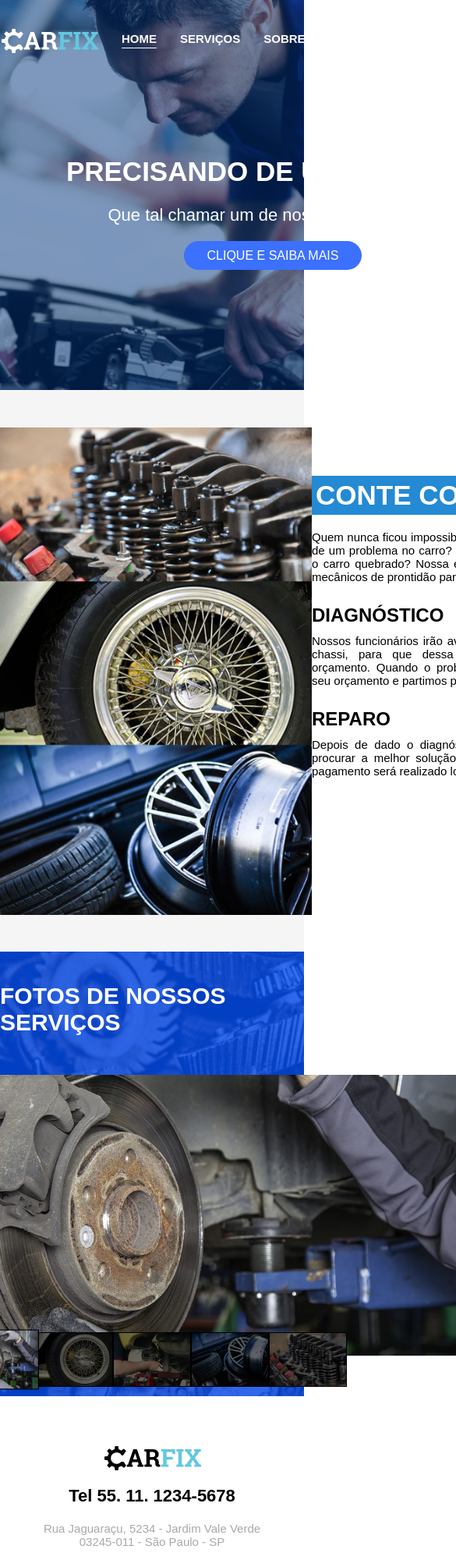
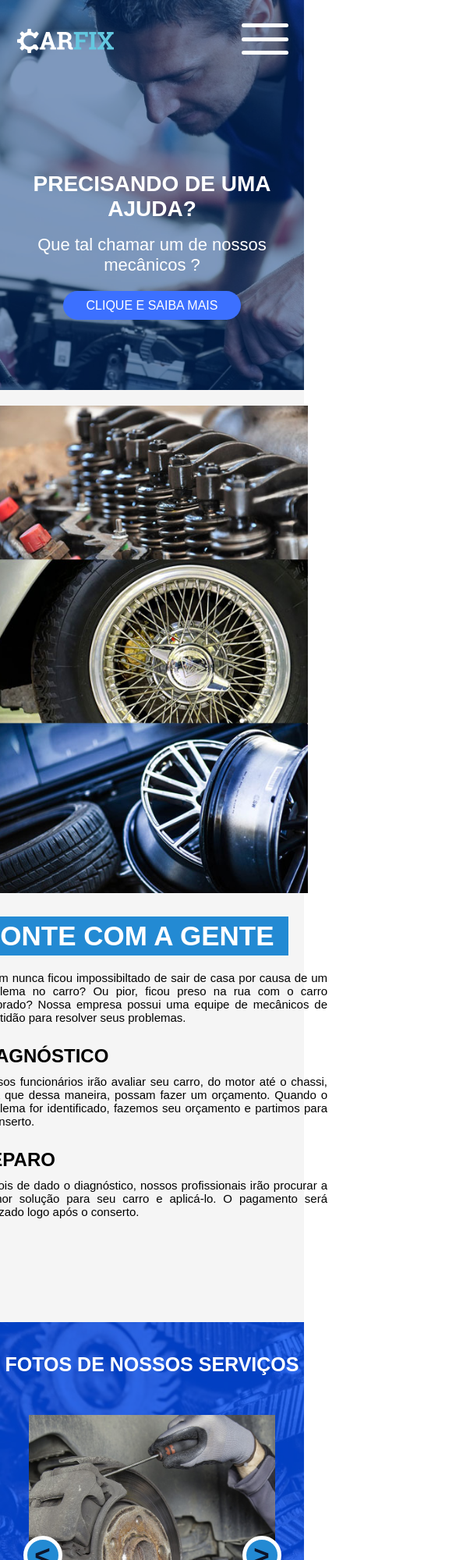
Before and after one commit to leandroSiq1/carfix, a plain HTML site: page index.html in a window 390 px wide. Shown: the top 2000 px of the page at 78% size, 585 px wide, since content can reach past the window. Drawn offline with Linux system fonts and the light colour scheme.

Commit message:
adicionando responsividade

```diff
--- a/css/style.css
+++ b/css/style.css
@@ -29,7 +29,7 @@ div.container-landing-page header {
     height: 50px;
 
     margin: auto;
-    padding-top: 50px;
+    padding: 50px 20px 0 20px;
 
     display: flex;
     align-items: center;
@@ -63,6 +63,28 @@ div.container-landing-page header nav ul li a:hover {
 div.container-landing-page header nav ul li a.select {
     border-bottom: 1px solid #fff;
     padding-bottom: 3px;
+}
+
+div.container-landing-page header .menu {
+    width: 60px;
+    height: 40px;
+
+    background: none;
+
+    display: none;
+    opacity: 0;
+    visibility: hidden;
+    align-items: center;
+    justify-content: space-between;
+    flex-direction: column;
+}
+
+div.container-landing-page header .menu .line {
+    width: 100%;
+    height: 5px;
+
+    background: #fff;
+    border-radius: 10px;
 }
 
 div.content-landing-page {
@@ -224,7 +246,7 @@ div.container-galery button {
 }
 
 div.container-galery button:hover {
-    background: #fff;=
+    background: #fff;
 }
 
 div.container-galery button.skip {
@@ -344,3 +366,109 @@ footer span {
         opacity: 1;
     }
 }
+
+/** Responsive */
+
+@media (max-width: 650px) {
+    div.container-landing-page header nav ul {
+        display: none;
+    }
+
+    div.container-landing-page header .menu {
+        display: flex;
+        opacity: 1;
+        visibility: visible;
+        cursor: pointer;
+    }
+
+    div.container-landing-page header .menu:hover {
+        transition: .2s;
+        transform: scale(1.1);
+    }
+
+    div.content-landing-page {
+        max-width: 90%;
+        height: 200px;
+        padding: 20px;
+
+        color: #fff;
+        font-family: sans-serif;
+        text-align: center;
+    }
+
+    div.content-landing-page h1 {
+        font-size: 28px;
+        padding-bottom: 17px;
+    }
+}
+
+@media (max-width: 990px) {
+    section.servicos {
+        height: auto;
+        padding: 20px;
+    }
+
+    div.container-servicos {
+        display: flex;
+        align-items: center;
+        justify-content: center;
+        flex-direction: column;
+        gap: 30px;
+    }
+}
+
+@media (max-width: 1000px) {
+    section.galery {
+        height: 570px;
+    }
+
+    section.galery h1 {
+        font-size: 25px;
+    }
+
+    div.container-galery {
+        width: 90%;
+        height: 360px;
+
+        position: relative;
+    }
+
+    div.display {
+        width: 90%;
+        height: 360px;
+        margin: 0 auto;
+    }
+
+    div.display img {
+        width: 100%;
+        height: 100%;
+        object-fit: cover;
+
+        animation-name: animate;
+        animation-duration: .3s;
+    }
+
+    div.container-galery button {
+        border: 5px solid #fff;
+    }
+
+    div.container-galery button.skip {
+        position: absolute;
+        top: 50%;
+        right: 10px;
+
+        background-color: #238ad3;
+    }
+
+    div.container-galery button.back {
+        position: absolute;
+        top: 50%;
+        left: 10px;
+
+        background-color: #238ad3;
+    }
+
+    div.galery-map {
+        width: 90%;
+    }
+}
--- a/index.html
+++ b/index.html
@@ -25,6 +25,11 @@
                         </ul>
                     </nav>
 
+                    <div class="menu">
+                        <div class="line"></div>
+                        <div class="line"></div>
+                        <div class="line"></div>
+                    </div>
                 </header>
 
                 <div class="content-landing-page">
@@ -69,7 +74,6 @@
                     <div class="galery-map" id="map"></div>
                 </div>
             </div>
-
         </section>
 
         <footer>
```
